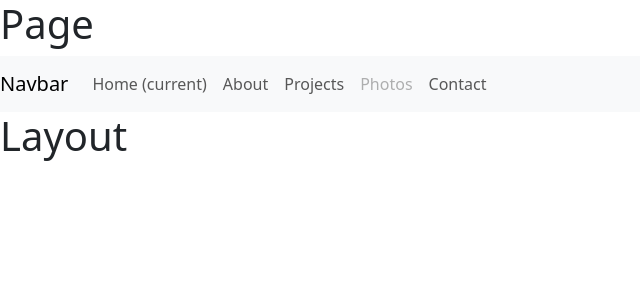
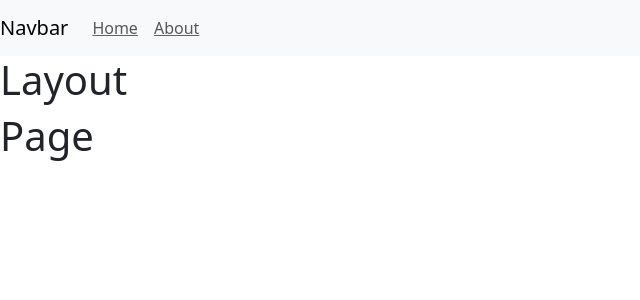
Before and after one commit to esvin2661/Developer-Portfolio-, a Next.js app in the folder esvin-portfolio/: page / in a window 1280 px wide. Shown: the top 300 px of the page, without its empty margins (0-640 px from the left). Built offline with nearby package versions, Linux system fonts and the light colour scheme.

Commit message:
working on navbar

```diff
--- a/esvin-portfolio/src/app/components/Navbar.tsx
+++ b/esvin-portfolio/src/app/components/Navbar.tsx
@@ -1,7 +1,12 @@
 import React from 'react'
+import Link from 'next/link';
 import Projects from '../projects/page';
+import About from '../about/page';
+import Contact from '../contact/page';
+import Photos from '../photos/page';
 
-export const Navbar = () => {
+
+const Navbar = () => {
     return (
         <nav className="navbar navbar-expand-lg navbar-light bg-light">
           <a className="navbar-brand" href="#">Navbar</a>
@@ -11,20 +16,16 @@ export const Navbar = () => {
           <div className="collapse navbar-collapse" id="navbarNav">
             <ul className="navbar-nav">
               <li className="nav-item active">
-          <a className="nav-link" href="#">Home <span className="sr-only">(current)</span></a>
+                <Link href="/">
+                  <span className="nav-link">Home</span>
+                </Link>
               </li>
               <li className="nav-item">
-          <a className="nav-link" href="#">About</a>
+                <Link href="/about">
+                  <span className="nav-link">About</span>
+                </Link>
               </li>
-        <li className="nav-item">
-          <a className="nav-link" href="#">Projects</a>
-        </li>
-        <li className="nav-item">
-          <a className="nav-link disabled" href="#">Photos</a>
-        </li>
-        <li className="nav-item">
-         <a className="nav-link" href="#">Contact</a>
-        </li>
+              {/* Add other navbar items here */}
             </ul>
           </div>
         </nav>
--- a/esvin-portfolio/src/app/layout.tsx
+++ b/esvin-portfolio/src/app/layout.tsx
@@ -1,18 +1,16 @@
-import { Navbar } from "./components/Navbar"
+import React from 'react';
+import Navbar from './components/Navbar';
 
 export default function RootLayout({
   children,
 }: {
-  children: React.ReactNode
+  children: React.ReactNode;
 }) {
   return (
-    <html lang="en">
-      <body>{children}
-        <div>
-          <Navbar />
-          <h1>Layout</h1>
-        </div>
-      </body>
-    </html>
-  )
+    <div>
+      <Navbar />
+      <h1>Layout</h1>
+      {children}
+    </div>
+  );
 }
```
Also changed, not shown: esvin-portfolio/src/app/home/page.tsx (added). Lines whose indentation alone changed are shown as unchanged.
